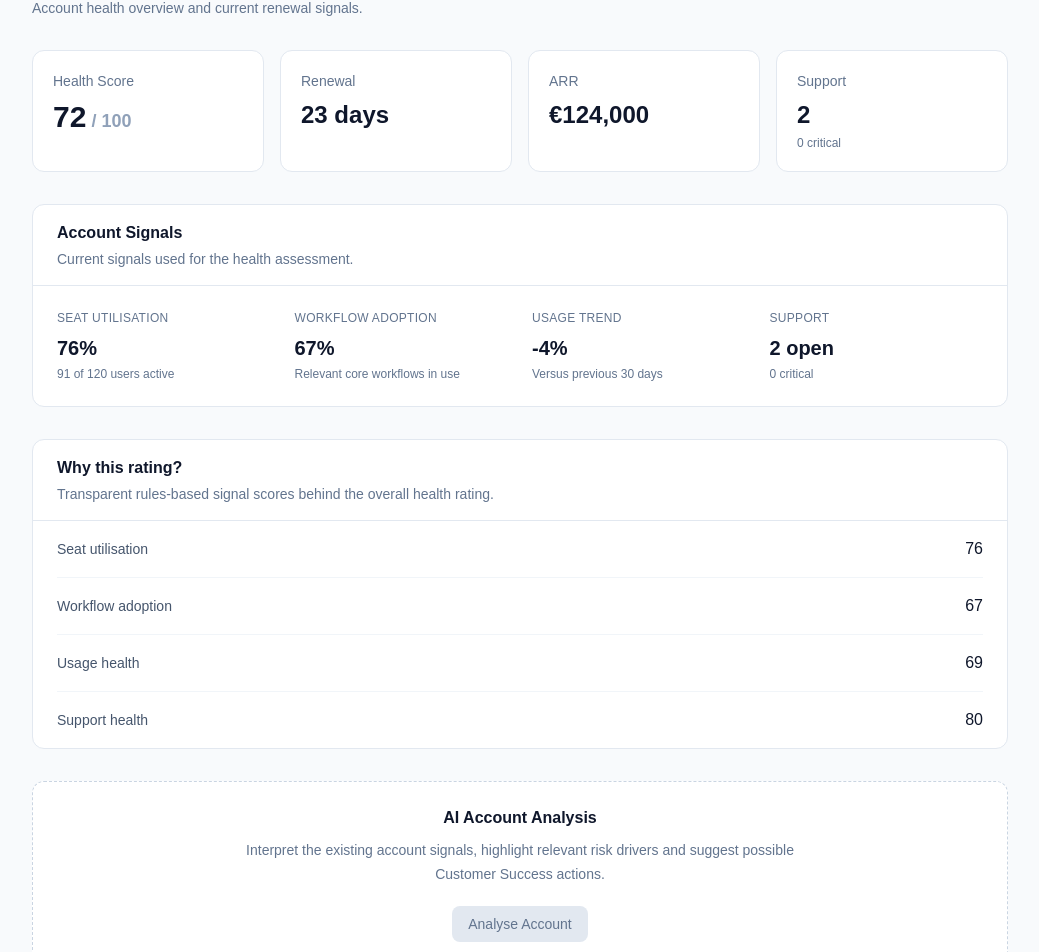
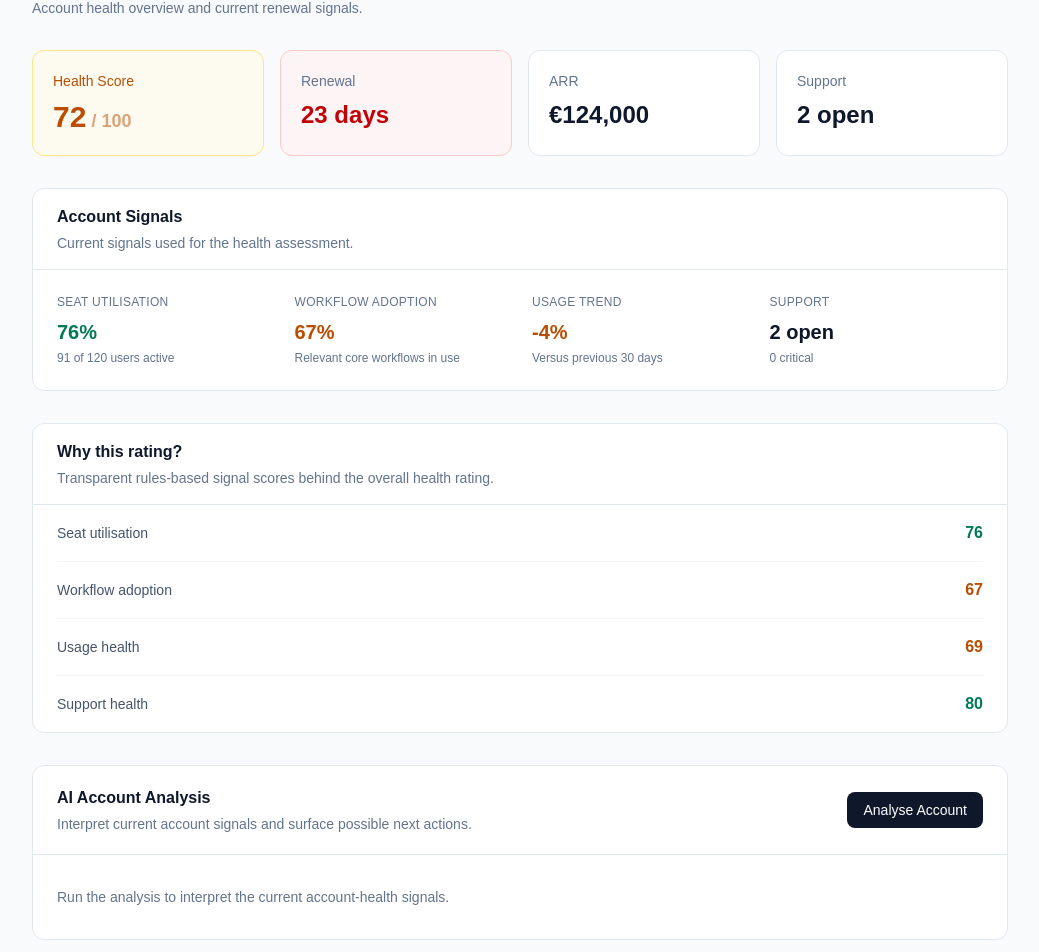
Before and after one commit to helmigooh/oddworks-analytics, a Next.js app: page /accounts/atlas in a window 1280 px wide. Shown: the part 134-1086 px from the top of the page, without its empty margins (120-1159 px from the left). Built offline with nearby package versions, Linux system fonts and the light colour scheme.

Commit message:
checkpoint: working prototype before AI integration

```diff
--- a/app/accounts/[id]/page.tsx
+++ b/app/accounts/[id]/page.tsx
@@ -1,6 +1,7 @@
 import Link from "next/link"
 import { notFound } from "next/navigation"
 import accounts from "@/data/accounts.json"
+import AccountAnalysis from "@/components/AccountAnalysis"
 import {
   calculateHealthScore,
   calculateSeatUtilisation,
@@ -17,6 +18,30 @@ function formatCurrency(value: number) {
     currency: "EUR",
     maximumFractionDigits: 0
   }).format(value)
+}
+
+function getHealthTextClass(score: number) {
+  if (score < 55) return "text-red-700"
+  if (score < 75) return "text-amber-700"
+  return "text-emerald-700"
+}
+
+function getMetricTextClass(value: number) {
+  if (value < 50) return "text-red-700"
+  if (value < 70) return "text-amber-700"
+  return "text-emerald-700"
+}
+
+function getUsageTrendClass(value: number) {
+  if (value < -10) return "text-red-700"
+  if (value < 0) return "text-amber-700"
+  return "text-emerald-700"
+}
+
+function getRenewalClass(days: number) {
+  if (days < 30) return "text-red-700"
+  if (days <= 60) return "text-amber-700"
+  return "text-slate-900"
 }
 
 type AccountPageProps = {
@@ -37,7 +62,6 @@ export default async function AccountPage({
 }: AccountPageProps) {
   const { id } = await params
 
-  // Find the requested account.
   const account = (accounts as Account[]).find(
     (item) => item.id === id
   )
@@ -103,26 +127,50 @@ export default async function AccountPage({
 
         {/* Top-level account metrics */}
         <section className="mb-8 grid gap-4 md:grid-cols-4">
-          <div className="rounded-xl border border-slate-200 bg-white p-5">
-            <p className="text-sm text-slate-500">
+          <div
+            className={`rounded-xl border p-5 ${
+              healthScore < 55
+                ? "border-red-200 bg-red-50/70"
+                : healthScore < 75
+                  ? "border-amber-200 bg-amber-50/70"
+                  : "border-emerald-200 bg-emerald-50/70"
+            }`}
+          >
+            <p className={`text-sm ${getHealthTextClass(healthScore)}`}>
               Health Score
             </p>
 
-            <p className="mt-2 text-3xl font-semibold">
+            <p
+              className={`mt-2 text-3xl font-semibold ${getHealthTextClass(
+                healthScore
+              )}`}
+            >
               {healthScore}
-              <span className="text-lg text-slate-400">
+              <span className="text-lg opacity-50">
                 {" "}
                 / 100
               </span>
             </p>
           </div>
 
-          <div className="rounded-xl border border-slate-200 bg-white p-5">
+          <div
+            className={`rounded-xl border p-5 ${
+              account.daysToRenewal < 30
+                ? "border-red-200 bg-red-50/70"
+                : account.daysToRenewal <= 60
+                  ? "border-amber-200 bg-amber-50/70"
+                  : "border-slate-200 bg-white"
+            }`}
+          >
             <p className="text-sm text-slate-500">
               Renewal
             </p>
 
-            <p className="mt-2 text-2xl font-semibold">
+            <p
+              className={`mt-2 text-2xl font-semibold ${getRenewalClass(
+                account.daysToRenewal
+              )}`}
+            >
               {account.daysToRenewal} days
             </p>
           </div>
@@ -137,18 +185,26 @@ export default async function AccountPage({
             </p>
           </div>
 
-          <div className="rounded-xl border border-slate-200 bg-white p-5">
+          <div
+            className={`rounded-xl border p-5 ${
+              account.criticalSupportTickets > 0
+                ? "border-red-200 bg-red-50/70"
+                : "border-slate-200 bg-white"
+            }`}
+          >
             <p className="text-sm text-slate-500">
               Support
             </p>
 
             <p className="mt-2 text-2xl font-semibold">
-              {account.openSupportTickets}
+              {account.openSupportTickets} open
             </p>
 
-            <p className="mt-1 text-xs text-slate-500">
-              {account.criticalSupportTickets} critical
-            </p>
+            {account.criticalSupportTickets > 0 && (
+              <p className="mt-1 text-xs font-semibold text-red-700">
+                {account.criticalSupportTickets} critical
+              </p>
+            )}
           </div>
         </section>
 
@@ -170,7 +226,11 @@ export default async function AccountPage({
                 Seat utilisation
               </p>
 
-              <p className="mt-2 text-xl font-semibold">
+              <p
+                className={`mt-2 text-xl font-semibold ${getMetricTextClass(
+                  seatUtilisation
+                )}`}
+              >
                 {seatUtilisation}%
               </p>
 
@@ -184,7 +244,11 @@ export default async function AccountPage({
                 Workflow adoption
               </p>
 
-              <p className="mt-2 text-xl font-semibold">
+              <p
+                className={`mt-2 text-xl font-semibold ${getMetricTextClass(
+                  account.workflowAdoption
+                )}`}
+              >
                 {account.workflowAdoption}%
               </p>
 
@@ -198,7 +262,11 @@ export default async function AccountPage({
                 Usage trend
               </p>
 
-              <p className="mt-2 text-xl font-semibold">
+              <p
+                className={`mt-2 text-xl font-semibold ${getUsageTrendClass(
+                  account.usageTrend
+                )}`}
+              >
                 {account.usageTrend > 0 ? "+" : ""}
                 {account.usageTrend}%
               </p>
@@ -213,11 +281,17 @@ export default async function AccountPage({
                 Support
               </p>
 
-              <p className="mt-2 text-xl font-semibold">
+              <p className="mt-2 text-xl font-semibold text-slate-900">
                 {account.openSupportTickets} open
               </p>
 
-              <p className="mt-1 text-xs text-slate-500">
+              <p
+                className={`mt-1 text-xs ${
+                  account.criticalSupportTickets > 0
+                    ? "font-semibold text-red-700"
+                    : "text-slate-500"
+                }`}
+              >
                 {account.criticalSupportTickets} critical
               </p>
             </div>
@@ -242,7 +316,11 @@ export default async function AccountPage({
                 Seat utilisation
               </span>
 
-              <span className="font-medium">
+              <span
+                className={`font-semibold ${getMetricTextClass(
+                  seatUtilisation
+                )}`}
+              >
                 {seatUtilisation}
               </span>
             </div>
@@ -252,7 +330,11 @@ export default async function AccountPage({
                 Workflow adoption
               </span>
 
-              <span className="font-medium">
+              <span
+                className={`font-semibold ${getMetricTextClass(
+                  account.workflowAdoption
+                )}`}
+              >
                 {account.workflowAdoption}
               </span>
             </div>
@@ -262,7 +344,11 @@ export default async function AccountPage({
                 Usage health
               </span>
 
-              <span className="font-medium">
+              <span
+                className={`font-semibold ${getMetricTextClass(
+                  usageHealth
+                )}`}
+              >
                 {usageHealth}
               </span>
             </div>
@@ -272,36 +358,19 @@ export default async function AccountPage({
                 Support health
               </span>
 
-              <span className="font-medium">
+              <span
+                className={`font-semibold ${getMetricTextClass(
+                  supportHealth
+                )}`}
+              >
                 {supportHealth}
               </span>
             </div>
           </div>
         </section>
 
-        {/* AI analysis placeholder */}
-        <section className="rounded-xl border border-dashed border-slate-300 bg-white p-6 text-center">
-          <h2 className="font-semibold">
-            AI Account Analysis
-          </h2>
-
-          <p className="mx-auto mt-2 max-w-xl text-sm leading-6 text-slate-500">
-            Interpret the existing account signals, highlight relevant
-            risk drivers and suggest possible Customer Success actions.
-          </p>
-
-          <button
-            type="button"
-            disabled
-            className="mt-5 cursor-not-allowed rounded-lg bg-slate-200 px-4 py-2 text-sm font-medium text-slate-500"
-          >
-            Analyse Account
-          </button>
-
-          <p className="mt-3 text-xs text-slate-400">
-            AI-generated decision support · Human review required
-          </p>
-        </section>
+        {/* Interactive analysis */}
+        <AccountAnalysis account={account} />
       </div>
     </main>
   )
--- a/app/page.tsx
+++ b/app/page.tsx
@@ -22,6 +22,31 @@ const riskOrder = {
   MEDIUM: 1,
   LOW: 2
 } as const
+
+// Shared visual helpers for scanability.
+function getHealthTextClass(score: number) {
+  if (score < 55) return "text-red-700 font-semibold"
+  if (score < 75) return "text-amber-700 font-semibold"
+  return "text-emerald-700 font-semibold"
+}
+
+function getMetricTextClass(value: number) {
+  if (value < 50) return "text-red-700 font-semibold"
+  if (value < 70) return "text-amber-700 font-semibold"
+  return "text-emerald-700 font-semibold"
+}
+
+function getUsageTrendClass(value: number) {
+  if (value < -10) return "text-red-700 font-semibold"
+  if (value < 0) return "text-amber-700 font-semibold"
+  return "text-emerald-700 font-semibold"
+}
+
+function getRenewalClass(days: number) {
+  if (days < 30) return "text-red-700 font-semibold"
+  if (days <= 60) return "text-amber-700 font-semibold"
+  return "text-slate-700"
+}
 
 export default function Home() {
   // Add calculated health signals to the synthetic account data.
@@ -88,22 +113,22 @@ export default function Home() {
             </p>
           </div>
 
-          <div className="rounded-xl border border-slate-200 bg-white p-5">
-            <p className="text-sm text-slate-500">
+          <div className="rounded-xl border border-red-200 bg-red-50/70 p-5">
+            <p className="text-sm text-red-700">
               High Risk
             </p>
 
-            <p className="mt-2 text-2xl font-semibold">
+            <p className="mt-2 text-2xl font-semibold text-red-800">
               {highRiskCount}
             </p>
           </div>
 
-          <div className="rounded-xl border border-slate-200 bg-white p-5">
-            <p className="text-sm text-slate-500">
+          <div className="rounded-xl border border-amber-200 bg-amber-50/70 p-5">
+            <p className="text-sm text-amber-700">
               Medium Risk
             </p>
 
-            <p className="mt-2 text-2xl font-semibold">
+            <p className="mt-2 text-2xl font-semibold text-amber-800">
               {mediumRiskCount}
             </p>
           </div>
@@ -168,41 +193,15 @@ export default function Home() {
             <table className="w-full text-left text-sm">
               <thead className="bg-slate-50 text-xs uppercase tracking-wide text-slate-500">
                 <tr>
-                  <th className="px-6 py-4 font-medium">
-                    Account
-                  </th>
-
-                  <th className="px-6 py-4 font-medium">
-                    Risk
-                  </th>
-
-                  <th className="px-6 py-4 font-medium">
-                    Health
-                  </th>
-
-                  <th className="px-6 py-4 font-medium">
-                    Seat Utilisation
-                  </th>
-
-                  <th className="px-6 py-4 font-medium">
-                    Workflow Adoption
-                  </th>
-
-                  <th className="px-6 py-4 font-medium">
-                    Usage Trend
-                  </th>
-
-                  <th className="px-6 py-4 font-medium">
-                    Support
-                  </th>
-
-                  <th className="px-6 py-4 font-medium">
-                    Renewal
-                  </th>
-
-                  <th className="px-6 py-4 font-medium">
-                    ARR
-                  </th>
+                  <th className="px-6 py-4 font-medium">Account</th>
+                  <th className="px-6 py-4 font-medium">Risk</th>
+                  <th className="px-6 py-4 font-medium">Health</th>
+                  <th className="px-6 py-4 font-medium">Seat Utilisation</th>
+                  <th className="px-6 py-4 font-medium">Workflow Adoption</th>
+                  <th className="px-6 py-4 font-medium">Usage Trend</th>
+                  <th className="px-6 py-4 font-medium">Support</th>
+                  <th className="px-6 py-4 font-medium">Renewal</th>
+                  <th className="px-6 py-4 font-medium">ARR</th>
                 </tr>
               </thead>
 
@@ -215,7 +214,7 @@ export default function Home() {
                     <td className="px-6 py-4 font-medium">
                       <Link
                         href={`/accounts/${account.id}`}
-                        className="text-slate-900 hover:text-blue-600 hover:underline"
+                        className="text-slate-800 underline decoration-slate-300 underline-offset-4 transition hover:text-slate-950 hover:decoration-slate-500"
                       >
                         {account.name}
                       </Link>
@@ -235,32 +234,38 @@ export default function Home() {
                       </span>
                     </td>
 
-                    <td className="px-6 py-4">
+                    <td className={`px-6 py-4 ${getHealthTextClass(account.healthScore)}`}>
                       {account.healthScore}
                     </td>
 
-                    <td className="px-6 py-4">
+                    <td className={`px-6 py-4 ${getMetricTextClass(account.seatUtilisation)}`}>
                       {account.seatUtilisation}%
                     </td>
 
-                    <td className="px-6 py-4">
+                    <td className={`px-6 py-4 ${getMetricTextClass(account.workflowAdoption)}`}>
                       {account.workflowAdoption}%
                     </td>
 
-                    <td className="px-6 py-4">
+                    <td className={`px-6 py-4 ${getUsageTrendClass(account.usageTrend)}`}>
                       {account.usageTrend > 0 ? "+" : ""}
                       {account.usageTrend}%
                     </td>
 
                     <td className="px-6 py-4">
-                      {account.openSupportTickets}
+                      <div className="leading-5">
+                        <p className="text-slate-700">
+                          {account.openSupportTickets} open
+                        </p>
 
-                      {account.criticalSupportTickets > 0
-                        ? ` (${account.criticalSupportTickets} critical)`
-                        : ""}
+                        {account.criticalSupportTickets > 0 && (
+                          <p className="text-xs font-semibold text-red-700">
+                            {account.criticalSupportTickets} critical
+                          </p>
+                        )}
+                      </div>
                     </td>
 
-                    <td className="px-6 py-4">
+                    <td className={`px-6 py-4 ${getRenewalClass(account.daysToRenewal)}`}>
                       {account.daysToRenewal} days
                     </td>
 
--- /dev/null
+++ b/components/AccountAnalysis.tsx
@@ -0,0 +1,114 @@
+"use client"
+
+import { useState } from "react"
+import {
+  analyseAccount,
+  type AccountAnalysis as AccountAnalysisResult
+} from "@/lib/analysis"
+import type { Account } from "@/lib/health"
+
+type AccountAnalysisProps = {
+  account: Account
+}
+
+export default function AccountAnalysis({
+  account
+}: AccountAnalysisProps) {
+  const [analysis, setAnalysis] =
+    useState<AccountAnalysisResult | null>(null)
+
+  const handleAnalyse = () => {
+    const result = analyseAccount(account)
+    setAnalysis(result)
+  }
+
+  return (
+    <section className="rounded-xl border border-slate-200 bg-white">
+      <div className="border-b border-slate-200 px-6 py-5">
+        <div className="flex flex-wrap items-center justify-between gap-4">
+          <div>
+            <h2 className="font-semibold">
+              AI Account Analysis
+            </h2>
+
+            <p className="mt-1 text-sm text-slate-500">
+              Interpret current account signals and surface possible next actions.
+            </p>
+          </div>
+
+          <button
+            type="button"
+            onClick={handleAnalyse}
+            className="rounded-lg bg-slate-900 px-4 py-2 text-sm font-medium text-white transition hover:bg-slate-700"
+          >
+            Analyse Account
+          </button>
+        </div>
+      </div>
+
+      {!analysis ? (
+        <div className="px-6 py-8 text-sm text-slate-500">
+          Run the analysis to interpret the current account-health signals.
+        </div>
+      ) : (
+        <div className="space-y-7 px-6 py-6">
+          {/* Health summary */}
+          <div>
+            <p className="text-xs font-semibold uppercase tracking-wide text-slate-500">
+              Health Summary
+            </p>
+
+            <p className="mt-2 max-w-3xl text-sm leading-6 text-slate-700">
+              {analysis.summary}
+            </p>
+          </div>
+
+          {/* Risk drivers */}
+          <div>
+            <p className="text-xs font-semibold uppercase tracking-wide text-slate-500">
+              Key Risk Drivers
+            </p>
+
+            <ul className="mt-3 space-y-2">
+              {analysis.riskDrivers.map((driver) => (
+                <li
+                  key={driver}
+                  className="flex gap-3 text-sm leading-6 text-slate-700"
+                >
+                  <span className="mt-2 h-1.5 w-1.5 shrink-0 rounded-full bg-red-500" />
+                  <span>{driver}</span>
+                </li>
+              ))}
+            </ul>
+          </div>
+
+          {/* Suggested next actions */}
+          <div>
+            <p className="text-xs font-semibold uppercase tracking-wide text-slate-500">
+              Suggested Next Actions
+            </p>
+
+            <ul className="mt-3 space-y-2">
+              {analysis.nextActions.map((action) => (
+                <li
+                  key={action}
+                  className="flex gap-3 text-sm leading-6 text-slate-700"
+                >
+                  <span className="mt-2 h-1.5 w-1.5 shrink-0 rounded-full bg-slate-400" />
+                  <span>{action}</span>
+                </li>
+              ))}
+            </ul>
+          </div>
+
+          <div className="border-t border-slate-100 pt-4">
+            <p className="text-xs text-slate-400">
+              Prototype analysis based only on available account signals ·
+              Human review required
+            </p>
+          </div>
+        </div>
+      )}
+    </section>
+  )
+}
--- /dev/null
+++ b/lib/analysis.ts
@@ -0,0 +1,122 @@
+import {
+  calculateHealthScore,
+  calculateSeatUtilisation,
+  getRiskLevel,
+  type Account
+} from "@/lib/health"
+
+export type AccountAnalysis = {
+  summary: string
+  riskDrivers: string[]
+  nextActions: string[]
+}
+
+// Build a transparent analysis from known account signals only.
+// No inferred customer causes or invented context.
+export function analyseAccount(
+  account: Account
+): AccountAnalysis {
+  const healthScore = calculateHealthScore(account)
+  const riskLevel = getRiskLevel(healthScore)
+
+  const seatUtilisation = Math.round(
+    calculateSeatUtilisation(account)
+  )
+
+  const riskDrivers: string[] = []
+  const nextActions: string[] = []
+
+  // Seat utilisation
+  if (seatUtilisation < 50) {
+    riskDrivers.push(
+      `Low seat utilisation: ${seatUtilisation}%`
+    )
+
+    nextActions.push(
+      "Review whether licensed users are actively adopting the product."
+    )
+  } else if (seatUtilisation < 70) {
+    riskDrivers.push(
+      `Moderate seat utilisation: ${seatUtilisation}%`
+    )
+  }
+
+  // Workflow adoption
+  if (account.workflowAdoption < 50) {
+    riskDrivers.push(
+      `Low workflow adoption: ${account.workflowAdoption}%`
+    )
+
+    nextActions.push(
+      "Review potential blockers behind low workflow adoption."
+    )
+  } else if (account.workflowAdoption < 70) {
+    riskDrivers.push(
+      `Moderate workflow adoption: ${account.workflowAdoption}%`
+    )
+  }
+
+  // Usage trend
+  if (account.usageTrend < -10) {
+    riskDrivers.push(
+      `Usage declined ${Math.abs(account.usageTrend)}% versus the previous 30 days`
+    )
+
+    nextActions.push(
+      "Review the recent usage decline with the account."
+    )
+  } else if (account.usageTrend < 0) {
+    riskDrivers.push(
+      `Usage declined ${Math.abs(account.usageTrend)}% versus the previous 30 days`
+    )
+  }
+
+  // Support
+  if (account.criticalSupportTickets > 0) {
+    riskDrivers.push(
+      `${account.criticalSupportTickets} critical support ${
+        account.criticalSupportTickets === 1 ? "issue" : "issues"
+      } currently open`
+    )
+
+    nextActions.push(
+      "Prioritise review and resolution of critical support issues."
+    )
+  } else if (account.openSupportTickets >= 5) {
+    riskDrivers.push(
+      `${account.openSupportTickets} support issues currently open`
+    )
+  }
+
+  // Renewal urgency stays separate from health.
+  if (account.daysToRenewal <= 60) {
+    nextActions.push(
+      `Reassess account health before the renewal in ${account.daysToRenewal} days.`
+    )
+  }
+
+  // Healthy accounts still need a meaningful response.
+  if (riskDrivers.length === 0) {
+    riskDrivers.push(
+      "No major negative health signals are currently visible."
+    )
+  }
+
+  if (nextActions.length === 0) {
+    nextActions.push(
+      "Continue monitoring adoption, usage and support signals."
+    )
+  }
+
+  const summary =
+    `${account.name} is currently classified as ${riskLevel.toLowerCase()} risk ` +
+    `with a health score of ${healthScore}/100. ` +
+    `The assessment is based on seat utilisation, workflow adoption, ` +
+    `recent usage trend and support activity.`
+
+  return {
+    summary,
+    riskDrivers,
+    nextActions
+  }
+}
```
